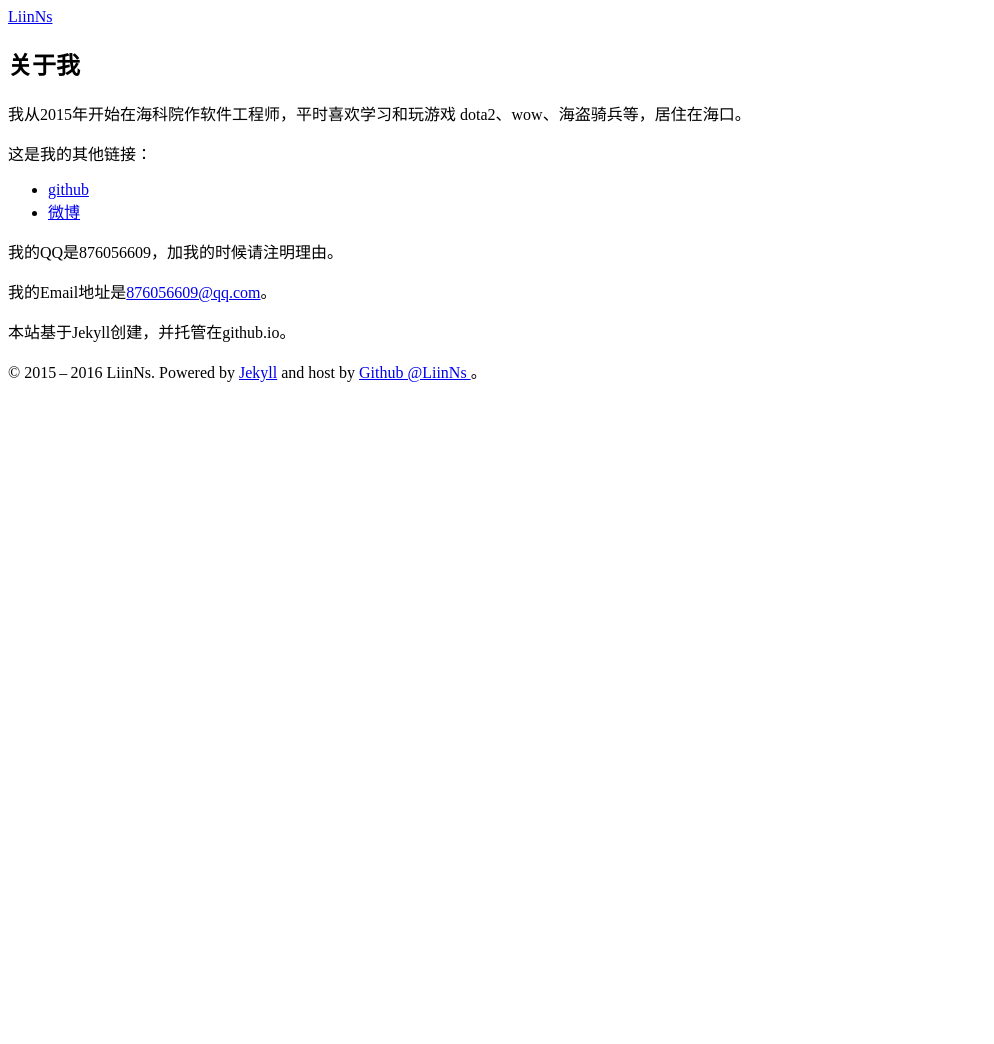
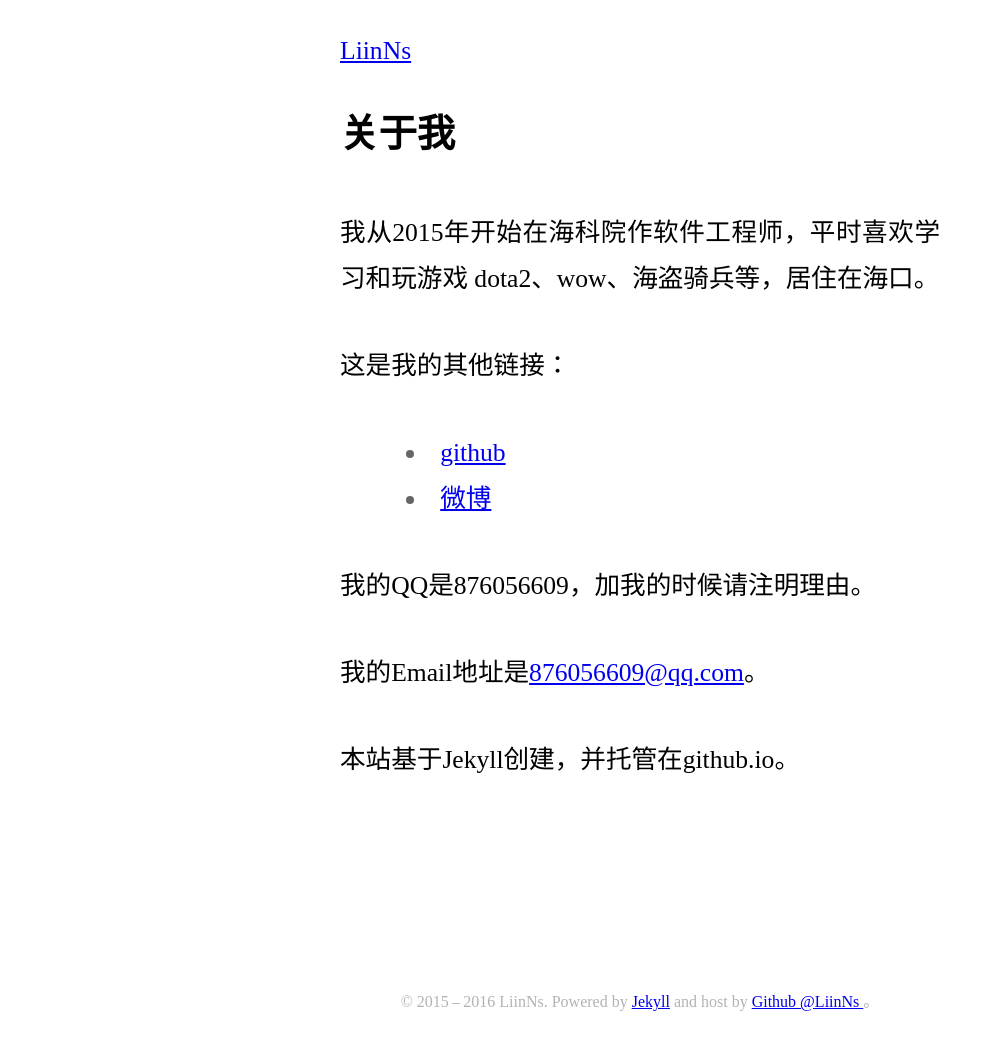
Before and after one commit to LiinNs/LiinNs.github.io, a Jekyll site: the page built from about/index.md, in a window 1280 px wide. Shown: the whole page, without its empty margins (0-994 px from the left). Built offline with Jekyll 4.4.1, drawn with Linux system fonts in a browser that asks for light colours; before the commit the page ends 900 px from its top, so only the background shows below that.

Commit message:
修改样式

```diff
--- a/_includes/sidebar.html
+++ b/_includes/sidebar.html
@@ -1,6 +1,5 @@
 
   <div class="sidenav">
-    <header>
       <h1>林乃胜，开发设计师。
       </h1>
       <nav>
@@ -13,5 +12,4 @@
         </li>
         </ul>
       </nav>
-    </header>
   </div><!-- .sidenav -->
--- a/_layouts/page.html
+++ b/_layouts/page.html
@@ -5,7 +5,10 @@
     <meta name="viewport" content="width=device-width, initial-scale=1" />
     <meta name="robots" content="all" />
     <title>{{ page.title }}</title>
-    <link rel="stylesheet" type="text/css" href="./stylesheets/style.css" />
+    <link rel="stylesheet" media="all" href="stylesheets/stylesheet.css">
+    <link rel="stylesheet" media="all" href="stylesheets/markdown.css">
+    <link rel="stylesheet" media="all" href="stylesheets/syntax.css">
+    <link rel="stylesheet" media="all" href="/stylesheets/style.css" />
     <link rel="icon" type="image/png" sizes="32x32" href="/favicon-32x32.png">
     <!--[if (lt IE 9) & (!IEMobile)]>
     <link rel="stylesheet" type="text/css" href="/css/ie.css" />
```
